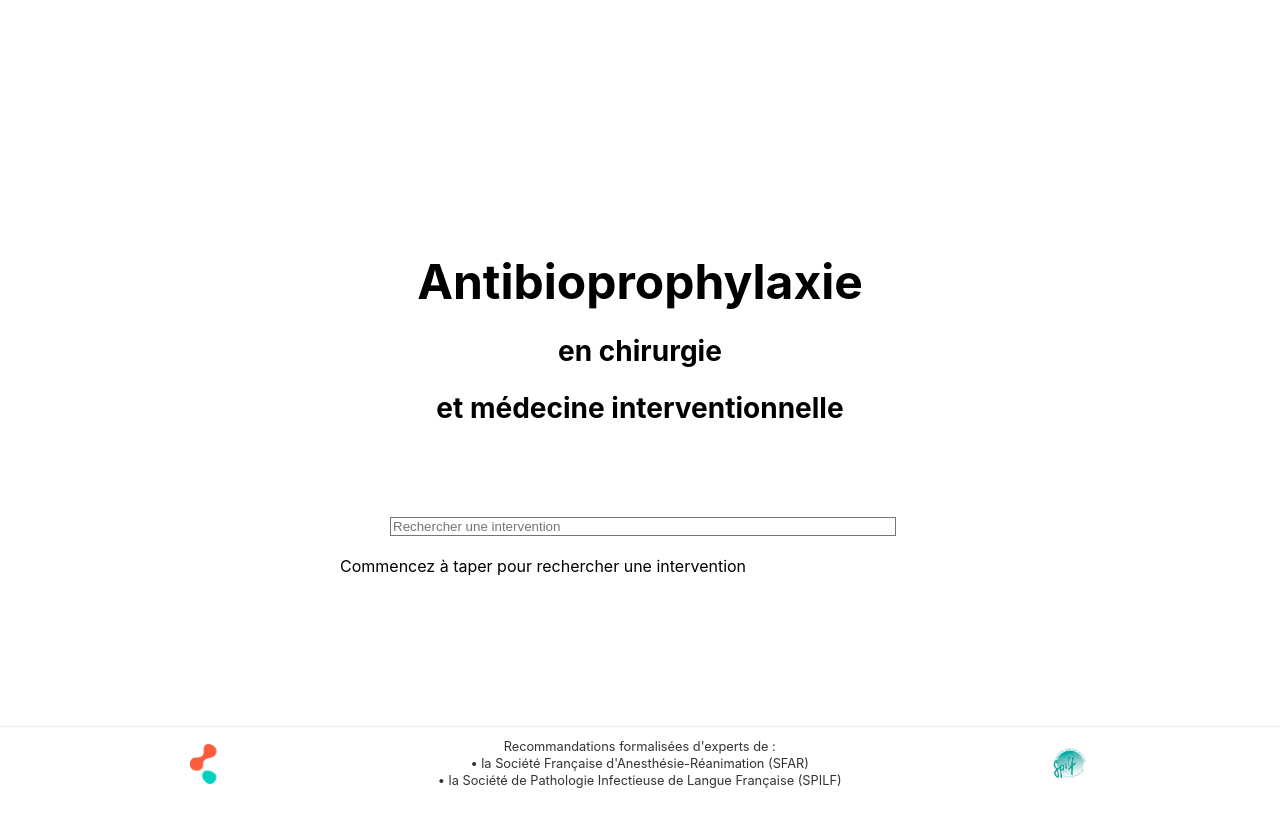
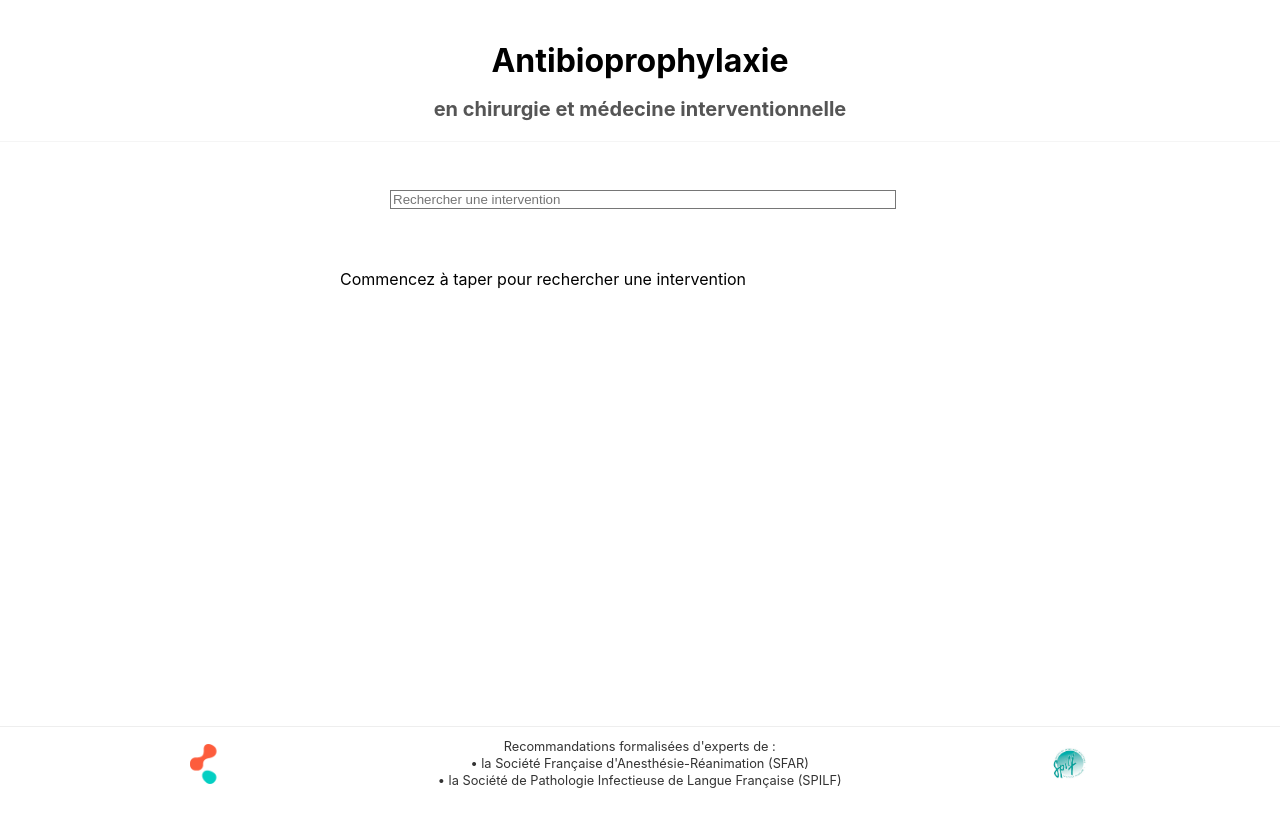
Before and after one commit to tomboulier/recos-antibioprophylaxie-SFAR, a Vue app in the folder frontend/: page / in a window 1280 px wide. Built offline with nearby package versions, Linux system fonts and the light colour scheme.

Commit message:
feat: header fixe en haut de page

```diff
--- a/frontend/src/App.vue
+++ b/frontend/src/App.vue
@@ -31,18 +31,22 @@ const handleSearch = (query) => {
 </script>
 
 <template>
-  <div style="width: 100%; height: 100vh; display: flex; flex-direction: column;">
-    <!-- Zone principale centrée verticalement et horizontalement -->
-    <div style="flex: 1; display: flex; flex-direction: column; justify-content: center; align-items: center; padding: 0 20px;">
-      <!-- Titre et sous-titres absolument centrés -->
-      <div style="text-align: center; margin-bottom: 50px;">
-        <h1 style="font-size: 48px; font-weight: bold; margin-bottom: 16px;">Antibioprophylaxie</h1>
-        <h2 style="font-size: 28px; margin-bottom: 8px;">en chirurgie</h2>
-        <h2 style="font-size: 28px; margin-bottom: 40px;">et médecine interventionnelle</h2>
+  <div style="width: 100%; min-height: 100vh; display: flex; flex-direction: column;">
+    <!-- Header fixe en haut de page -->
+    <div style="position: fixed; top: 0; left: 0; right: 0; background-color: white; z-index: 10; padding: 20px 0; border-bottom: 1px solid #f5f5f5;">
+      <div style="text-align: center; max-width: 800px; margin: 0 auto;">
+        <h1 style="font-size: 32px; font-weight: bold; margin-bottom: 8px;">Antibioprophylaxie</h1>
+        <h2 style="font-size: 20px; margin-bottom: 0px; color: #555;">en chirurgie et médecine interventionnelle</h2>
       </div>
+    </div>
 
+    <!-- Espace pour compenser le header fixe -->
+    <div style="height: 120px;"></div>
+
+    <!-- Zone principale pour la recherche et les résultats -->
+    <div style="flex: 1; display: flex; flex-direction: column; align-items: center; padding: 20px;">
       <!-- Barre de recherche -->
-      <div style="width: 100%; max-width: 500px; margin: 0 auto;">
+      <div style="width: 100%; max-width: 500px; margin: 40px auto;">
         <SearchBar @search="handleSearch" />
       </div>
 
```
